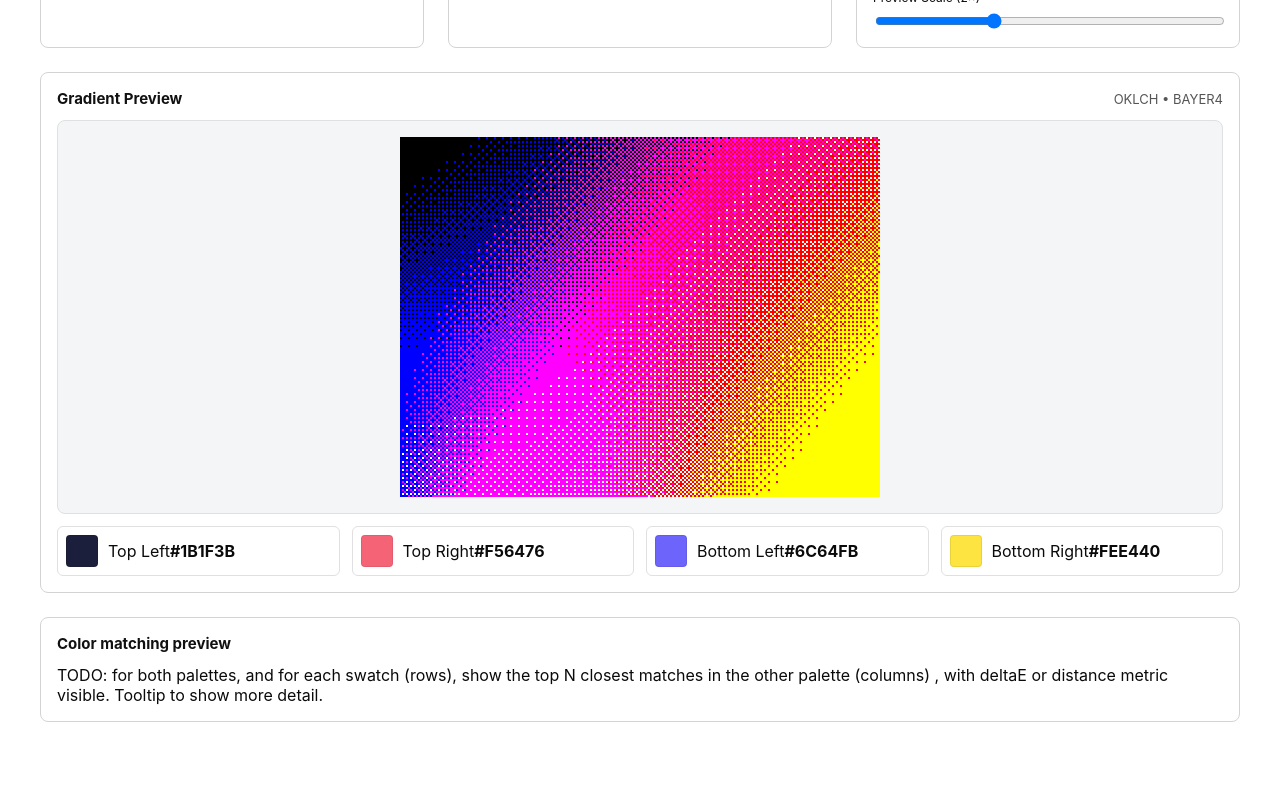
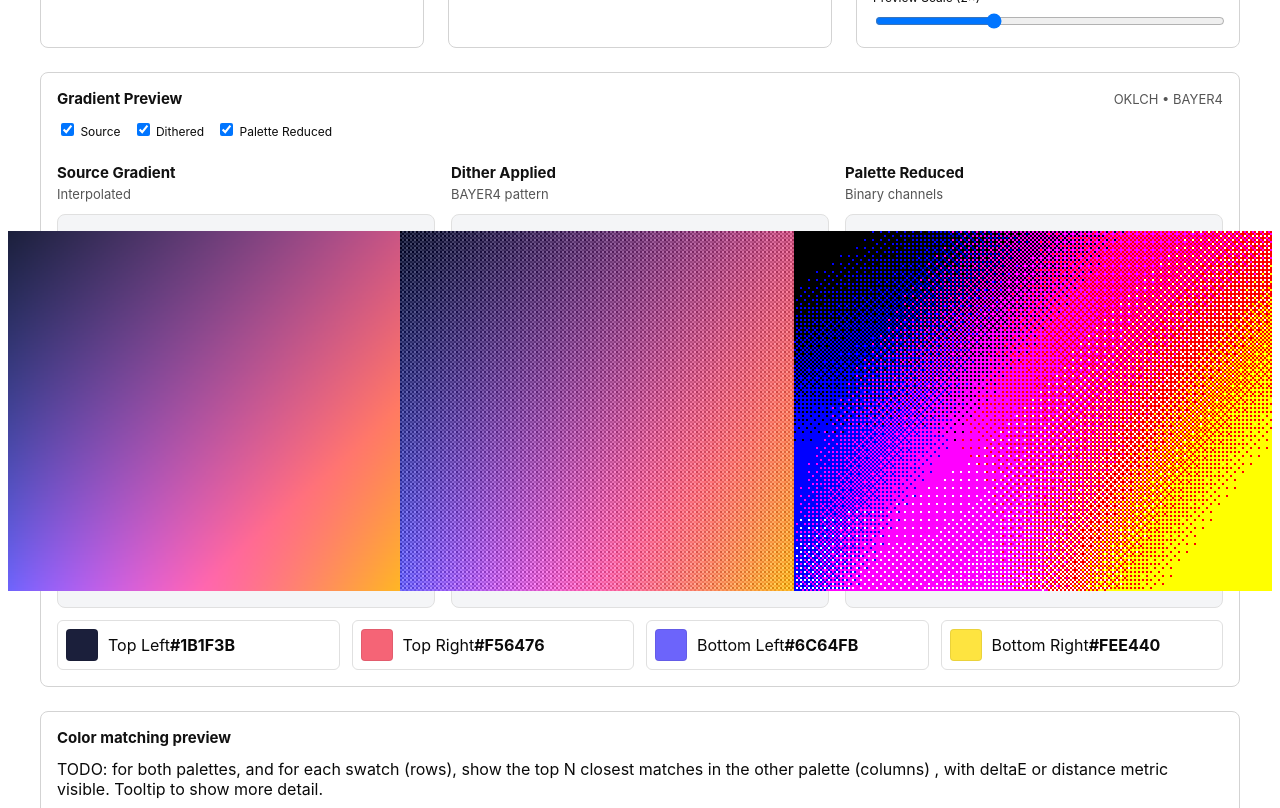
Before and after one commit to thenfour/typefacecompare, a Next.js app: page /DitherGradient in a window 1280 px wide. Shown: the part 680-1488 px from the top of the page. Before the commit the page ends 1442 px from the top, so only its background shows below. Built offline with nearby package versions, Linux system fonts and the light colour scheme; a web font is replaced by a local one.

Commit message:
multiple preview canvases

```diff
--- /dev/null
+++ b/src/components/GradientPreviewCanvas.tsx
@@ -0,0 +1,34 @@
+import { ForwardedRef, forwardRef } from "react";
+
+interface GradientPreviewCanvasProps {
+    title: string;
+    description?: string;
+    width: number;
+    height: number;
+    previewScale: number;
+    devicePixelRatio?: number | null;
+}
+
+export const GradientPreviewCanvas = forwardRef(function GradientPreviewCanvas(
+    { title, description, width, height, previewScale, devicePixelRatio }: GradientPreviewCanvasProps,
+    ref: ForwardedRef<HTMLCanvasElement>
+) {
+    const pixelRatio = devicePixelRatio || 1;
+    const scaledWidth = (width * previewScale) / pixelRatio;
+    const scaledHeight = (height * previewScale) / pixelRatio;
+
+    return (
+        <div className="gradient-preview-panel">
+            <header>
+                <strong>{title}</strong>
+                {description && <span>{description}</span>}
+            </header>
+            <div className="preview-stage">
+                <canvas
+                    ref={ref}
+                    style={{ width: scaledWidth, height: scaledHeight, imageRendering: "pixelated" }}
+                />
+            </div>
+        </div>
+    );
+});
--- a/src/pages/DitherGradient.tsx
+++ b/src/pages/DitherGradient.tsx
@@ -1,12 +1,13 @@
 import Head from "next/head";
 import Link from "next/link";
-import { ChangeEvent, useEffect, useMemo, useRef, useState } from "react";
+import { ChangeEvent, useEffect, useMemo, useRef, useState, type MutableRefObject } from "react";
 import { parsePaletteDefinition } from "../utils/paletteDefinition";
 import { ColorInterpolationMode, convertHexToVector, interpolateGradientColor, rgb255ToVector, rgbUnitTo255 } from "../utils/colorSpaces";
 import { hexToRgb } from "../utils/color";
 import { useDevicePixelRatio } from "../hooks/useDevicePixelRatio";
 import type { PaletteSwatchDefinition } from "../types/paletteDefinition";
 import { PalettePresetButtons } from "../components/PalettePresetButtons";
+import { GradientPreviewCanvas } from "../components/GradientPreviewCanvas";
 import "../styles/DitherGradient.css";
 import "../styles/PaletteDefinition.css";
 import { PaletteDefinitionViewer } from "@/components/PaletteDefinitionViewer";
@@ -52,6 +53,20 @@ interface ReductionPaletteEntry {
     coords: number[];
 }
 
+type PreviewStageKey = "source" | "dither" | "reduced";
+
+interface PreviewStageConfig {
+    key: PreviewStageKey;
+    enabled: boolean;
+    ref: MutableRefObject<HTMLCanvasElement | null>;
+}
+
+interface ActivePreviewStage {
+    key: PreviewStageKey;
+    ctx: CanvasRenderingContext2D;
+    imageData: ImageData;
+}
+
 const BAYER_MATRICES: Record<Exclude<DitherType, "none">, number[][]> = {
     bayer2: [
         [0, 2],
@@ -88,9 +103,14 @@ export default function DitherGradientPage() {
     const [width, setWidth] = useState(240);
     const [height, setHeight] = useState(180);
     const [previewScale, setPreviewScale] = useState(2);
+    const [showSourcePreview, setShowSourcePreview] = useState(true);
+    const [showDitherPreview, setShowDitherPreview] = useState(true);
+    const [showReducedPreview, setShowReducedPreview] = useState(true);
     const devicePixelRatio = useDevicePixelRatio();
 
-    const canvasRef = useRef<HTMLCanvasElement | null>(null);
+    const sourceCanvasRef = useRef<HTMLCanvasElement | null>(null);
+    const ditherCanvasRef = useRef<HTMLCanvasElement | null>(null);
+    const reducedCanvasRef = useRef<HTMLCanvasElement | null>(null);
     const parsedGradientPalette = useMemo(() => parsePaletteDefinition(gradientPaletteText), [gradientPaletteText]);
     const gradientSwatches = parsedGradientPalette.swatches;
 
@@ -115,39 +135,91 @@ export default function DitherGradientPage() {
     }, [hasReductionPalette, reductionMode]);
 
     useEffect(() => {
-        const canvas = canvasRef.current;
-        if (!canvas) return;
-        const ctx = canvas.getContext("2d");
-        if (!ctx) return;
+        const previewStages: PreviewStageConfig[] = [
+            { key: "source", enabled: showSourcePreview, ref: sourceCanvasRef },
+            { key: "dither", enabled: showDitherPreview, ref: ditherCanvasRef },
+            { key: "reduced", enabled: showReducedPreview, ref: reducedCanvasRef },
+        ];
+
         if (derivedCorners.hexes.length < 4) {
-            ctx.clearRect(0, 0, width, height);
+            previewStages.forEach((stage) => {
+                const canvas = stage.ref.current;
+                if (!canvas) return;
+                const ctx = canvas.getContext("2d");
+                ctx?.clearRect(0, 0, canvas.width, canvas.height);
+            });
             return;
         }
 
-        canvas.width = width;
-        canvas.height = height;
-        const imageData = ctx.createImageData(width, height);
-        const data = imageData.data;
+        const activeStages = previewStages
+            .map((stage) => {
+                if (!stage.enabled) return null;
+                const canvas = stage.ref.current;
+                if (!canvas) return null;
+                canvas.width = width;
+                canvas.height = height;
+                const ctx = canvas.getContext("2d");
+                if (!ctx) return null;
+                return {
+                    key: stage.key,
+                    ctx,
+                    imageData: ctx.createImageData(width, height),
+                } satisfies ActivePreviewStage;
+            })
+            .filter((stage): stage is ActivePreviewStage => stage !== null);
+
+        if (activeStages.length === 0) {
+            return;
+        }
+
+        const stageMap = activeStages.reduce((acc, stage) => {
+            acc[stage.key] = stage;
+            return acc;
+        }, {} as Partial<Record<PreviewStageKey, ActivePreviewStage>>);
 
         for (let y = 0; y < height; y++) {
             const v = height === 1 ? 0 : y / (height - 1);
             for (let x = 0; x < width; x++) {
                 const u = width === 1 ? 0 : x / (width - 1);
-                const rgb = interpolateGradientColor(derivedCorners.hexes, u, v, interpolationMode);
-                const jittered = applyDitherJitter(rgb, x, y, ditherType, ditherStrength);
-                const reducedColor = applyReduction(jittered, reductionMode, binaryThreshold, reductionPaletteEntries, distanceColorSpace);
+                const base = interpolateGradientColor(derivedCorners.hexes, u, v, interpolationMode);
+                const sourceColor = clampRgb255(base);
+                const jittered = applyDitherJitter(base, x, y, ditherType, ditherStrength);
+                const ditheredColor = clampRgb255(jittered);
+                const reducedColor = clampRgb255(
+                    applyReduction(jittered, reductionMode, binaryThreshold, reductionPaletteEntries, distanceColorSpace)
+                );
 
-                const dithered = clampRgb255(reducedColor);
                 const offset = (y * width + x) * 4;
-                data[offset] = dithered.r;
-                data[offset + 1] = dithered.g;
-                data[offset + 2] = dithered.b;
-                data[offset + 3] = 255;
+                if (stageMap.source) {
+                    writePixel(stageMap.source.imageData.data, offset, sourceColor);
+                }
+                if (stageMap.dither) {
+                    writePixel(stageMap.dither.imageData.data, offset, ditheredColor);
+                }
+                if (stageMap.reduced) {
+                    writePixel(stageMap.reduced.imageData.data, offset, reducedColor);
+                }
             }
         }
 
-        ctx.putImageData(imageData, 0, 0);
-    }, [derivedCorners.hexes, width, height, interpolationMode, ditherType, ditherStrength, reductionMode, binaryThreshold, distanceColorSpace, reductionPaletteEntries]);
+        activeStages.forEach((stage) => {
+            stage.ctx.putImageData(stage.imageData, 0, 0);
+        });
+    }, [
+        derivedCorners.hexes,
+        width,
+        height,
+        interpolationMode,
+        ditherType,
+        ditherStrength,
+        reductionMode,
+        binaryThreshold,
+        distanceColorSpace,
+        reductionPaletteEntries,
+        showSourcePreview,
+        showDitherPreview,
+        showReducedPreview,
+    ]);
 
     // const handleCornerChange = (cornerIndex: number, swatchIndex: number) => {
     //     setCornerAssignments((prev) => {
@@ -335,15 +407,51 @@ export default function DitherGradientPage() {
                             <strong>Gradient Preview</strong>
                             <span>{interpolationMode.toUpperCase()} • {ditherType === "none" ? "No dithering" : ditherType.toUpperCase()}</span>
                         </header>
-                        <div className="preview-stage">
-                            <canvas
-                                ref={canvasRef}
-                                style={{
-                                    width: (width * previewScale) / (devicePixelRatio || 1),
-                                    height: (height * previewScale) / (devicePixelRatio || 1),
-                                    imageRendering: "pixelated"
-                                }}
-                            />
+                        <div className="preview-toggle-list">
+                            <label>
+                                <input type="checkbox" checked={showSourcePreview} onChange={(event) => setShowSourcePreview(event.target.checked)} /> Source
+                            </label>
+                            <label>
+                                <input type="checkbox" checked={showDitherPreview} onChange={(event) => setShowDitherPreview(event.target.checked)} /> Dithered
+                            </label>
+                            <label>
+                                <input type="checkbox" checked={showReducedPreview} onChange={(event) => setShowReducedPreview(event.target.checked)} /> Palette Reduced
+                            </label>
+                        </div>
+                        <div className="preview-canvas-grid">
+                            {showSourcePreview && (
+                                <GradientPreviewCanvas
+                                    ref={sourceCanvasRef}
+                                    title="Source Gradient"
+                                    description="Interpolated"
+                                    width={width}
+                                    height={height}
+                                    previewScale={previewScale}
+                                    devicePixelRatio={devicePixelRatio}
+                                />
+                            )}
+                            {showDitherPreview && (
+                                <GradientPreviewCanvas
+                                    ref={ditherCanvasRef}
+                                    title="Dither Applied"
+                                    description={ditherType === "none" ? "No jitter" : `${ditherType.toUpperCase()} pattern`}
+                                    width={width}
+                                    height={height}
+                                    previewScale={previewScale}
+                                    devicePixelRatio={devicePixelRatio}
+                                />
+                            )}
+                            {showReducedPreview && (
+                                <GradientPreviewCanvas
+                                    ref={reducedCanvasRef}
+                                    title="Palette Reduced"
+                                    description={reductionMode === "none" ? "Disabled" : reductionMode === "binary" ? "Binary channels" : `Palette (${reductionSwatches.length})`}
+                                    width={width}
+                                    height={height}
+                                    previewScale={previewScale}
+                                    devicePixelRatio={devicePixelRatio}
+                                />
+                            )}
                         </div>
                         <div className="corner-summary">
                             {derivedCorners.hexes.length === 4 ? (
@@ -497,6 +605,13 @@ function distanceSq(a: number[], b: number[]) {
     return total;
 }
 
+function writePixel(buffer: Uint8ClampedArray, offset: number, color: { r: number; g: number; b: number }) {
+    buffer[offset] = color.r;
+    buffer[offset + 1] = color.g;
+    buffer[offset + 2] = color.b;
+    buffer[offset + 3] = 255;
+}
+
 function addRgb(rgb: { r: number; g: number; b: number }, offset: number) {
     return {
         r: rgb.r + offset,
--- a/src/styles/DitherGradient.css
+++ b/src/styles/DitherGradient.css
@@ -189,6 +189,32 @@
     border: 1px solid #e0e0e0;
 }
 
+.gradient-preview-panel {
+    display: flex;
+    flex-direction: column;
+    gap: 12px;
+}
+
+.gradient-preview-panel header {
+    display: flex;
+    flex-direction: column;
+    gap: 4px;
+}
+
+.preview-canvas-grid {
+    display: grid;
+    grid-template-columns: repeat(auto-fit, minmax(240px, 1fr));
+    gap: 16px;
+}
+
+.preview-toggle-list {
+    display: flex;
+    gap: 12px;
+    flex-wrap: wrap;
+    margin-bottom: 12px;
+    font-size: 12px;
+}
+
 .corner-summary {
     display: grid;
     grid-template-columns: repeat(auto-fit, minmax(200px, 1fr));
```
